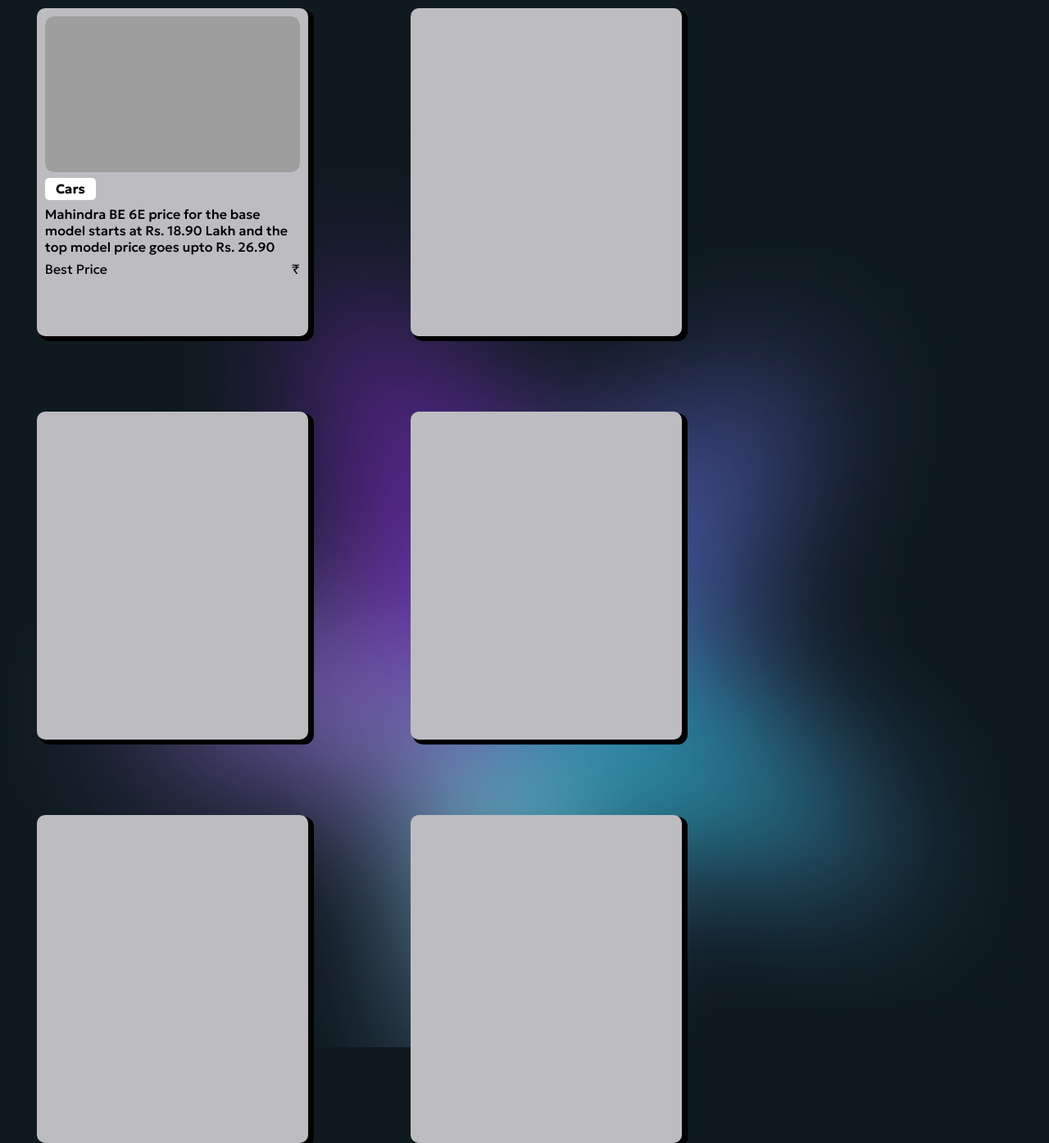
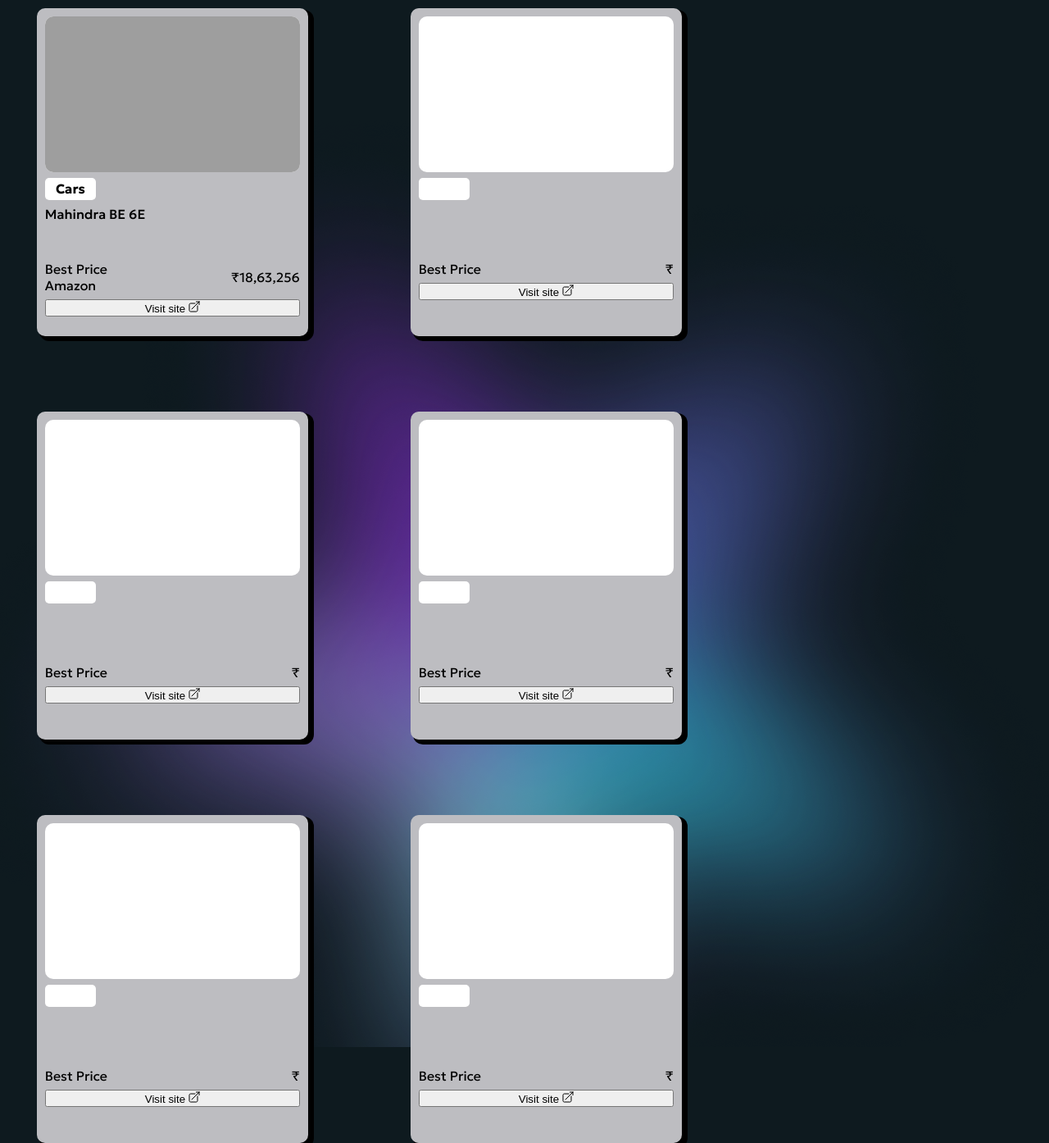
Before and after one commit to AviatrixK/PriceSpy, a Flask app: page /search-results in a window 1280 px wide; the page is wider, and only the part inside the window is pictured. Shown: the part 599-1993 px from the top of that part at 82% size. Run offline with Flask 3, Linux system fonts and the light colour scheme; some web fonts are replaced; grey boxes are pictures that could not be loaded.

Commit message:
Update Templates

```diff
--- a/static/landing.js
+++ b/static/landing.js
@@ -84,6 +84,8 @@
     .then(response => {
       if (response.status === 200) {
         auth_message.innerText = "OTP Verified Successfully!";
+        sign_in_card.classList.add('hide');
+        ovrly_s.classList.add('hide');
       } else if (response.status === 401) {
         auth_message.innerText = "Invalid OTP. Try again.";
       } else if (response.status === 410) {
--- a/templates/index.html
+++ b/templates/index.html
@@ -78,24 +78,78 @@
   <section id="prod_cards">
     <div class="card">
       <div class="product_img">
-        <img src="https://imgd.aeplcdn.com/600x337/n/cw/ec/131825/be-6e-exterior-right-front-three-quarter-5.jpeg?isig=0&q=80" alt="Gaddi">
+        <img
+          src="https://imgd.aeplcdn.com/600x337/n/cw/ec/131825/be-6e-exterior-right-front-three-quarter-5.jpeg?isig=0&q=80"
+          alt="Gaddi">
       </div>
       <div class="category">
         Cars
       </div>
       <div class="info">
-        <p>Mahindra BE 6E price for the base model starts at Rs. 18.90 Lakh and the top model price goes upto Rs. 26.90 Lakh (Avg. ex-showroom).</p>
+        <p>Mahindra BE 6E</p>
       </div>
       <div class="prc_info">
-        <div class="best_p">Best Price</div>
-        <div class="mrp">₹<span class=""></span></div>
+        <div class="best_p">Best Price <p class="best_site">Amazon</p>
+        </div>
+        <div class="rupee">₹<span class="price">18,63,256</span></div>
       </div>
+      <button id="onsite">Visit site <img src="../frontend/assets/svg/link.svg" alt=""></button>
     </div>
-    <div class="card"></div>
-    <div class="card"></div>
-    <div class="card"></div>
-    <div class="card"></div>
-    <div class="card"></div>
+    <div class="card">
+      <div class="product_img"></div>
+      <div class="category"></div>
+      <div class="info"></div>
+      <div class="prc_info">
+        <div class="best_p">Best Price <p class="best_site"></p>
+        </div>
+        <div class="rupee">₹<span class="price"></span></div>
+      </div>
+      <button id="onsite">Visit site <img src="../frontend/assets/svg/link.svg" alt=""></button>
+    </div>
+    <div class="card">
+      <div class="product_img"></div>
+      <div class="category"></div>
+      <div class="info"></div>
+      <div class="prc_info">
+        <div class="best_p">Best Price <p class="best_site"></p>
+        </div>
+        <div class="rupee">₹<span class="price"></span></div>
+      </div>
+      <button id="onsite">Visit site <img src="../frontend/assets/svg/link.svg" alt=""></button>
+    </div>
+    <div class="card">
+      <div class="product_img"></div>
+      <div class="category"></div>
+      <div class="info"></div>
+      <div class="prc_info">
+        <div class="best_p">Best Price <p class="best_site"></p>
+        </div>
+        <div class="rupee">₹<span class="price"></span></div>
+      </div>
+      <button id="onsite">Visit site <img src="../frontend/assets/svg/link.svg" alt=""></button>
+    </div>
+    <div class="card">
+      <div class="product_img"></div>
+      <div class="category"></div>
+      <div class="info"></div>
+      <div class="prc_info">
+        <div class="best_p">Best Price <p class="best_site"></p>
+        </div>
+        <div class="rupee">₹<span class="price"></span></div>
+      </div>
+      <button id="onsite">Visit site <img src="../frontend/assets/svg/link.svg" alt=""></button>
+    </div>
+    <div class="card">
+      <div class="product_img"></div>
+      <div class="category"></div>
+      <div class="info"></div>
+      <div class="prc_info">
+        <div class="best_p">Best Price <p class="best_site"></p>
+        </div>
+        <div class="rupee">₹<span class="price"></span></div>
+      </div>
+      <button id="onsite">Visit site <img src="../frontend/assets/svg/link.svg" alt=""></button>
+    </div>
   </section>
   <script src="{{ url_for('static', filename='main.js') }}"></script>
   <script>
```
